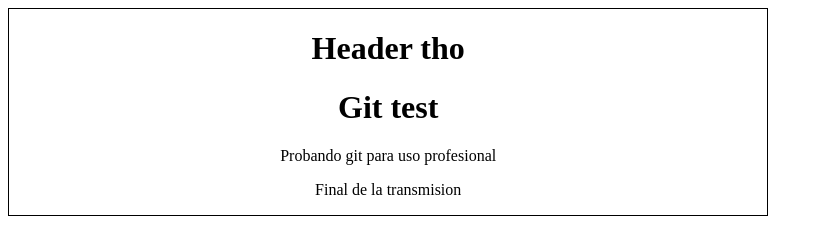
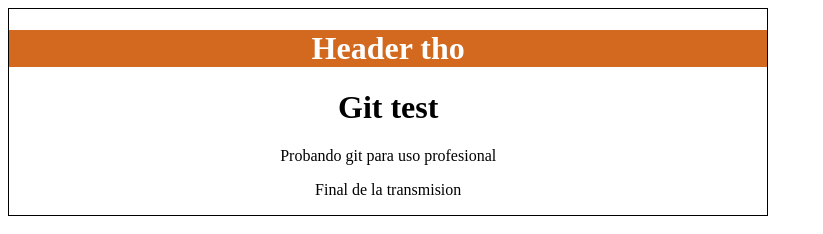
Before and after one commit to caastech/git-course, a plain HTML site: page index.html in a window 1280 px wide. Shown: the whole page, without its empty margins (0-823 px from the left). Drawn offline with Linux system fonts and the light colour scheme.

Commit message:
Nuevo estilo para el Header

```diff
--- a/css/main.css
+++ b/css/main.css
@@ -11,3 +11,9 @@ h1{
     border: 1px solid black
 
 }
+
+#header{
+    font-weight: 200;
+    color: #fff;
+    background-color: chocolate;
+}
```
